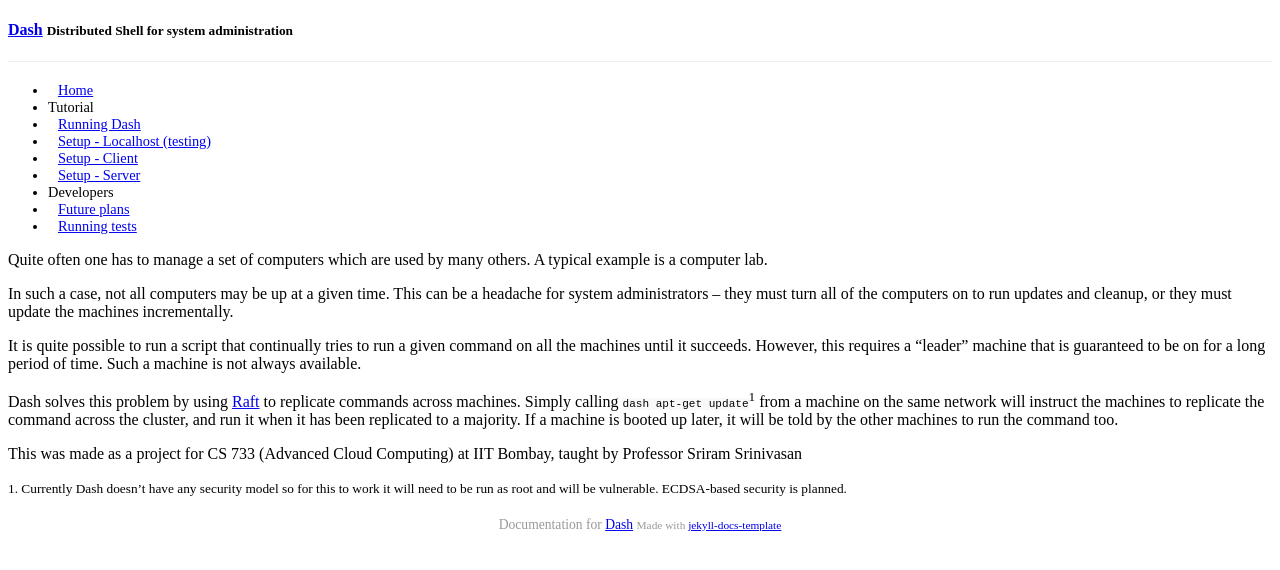
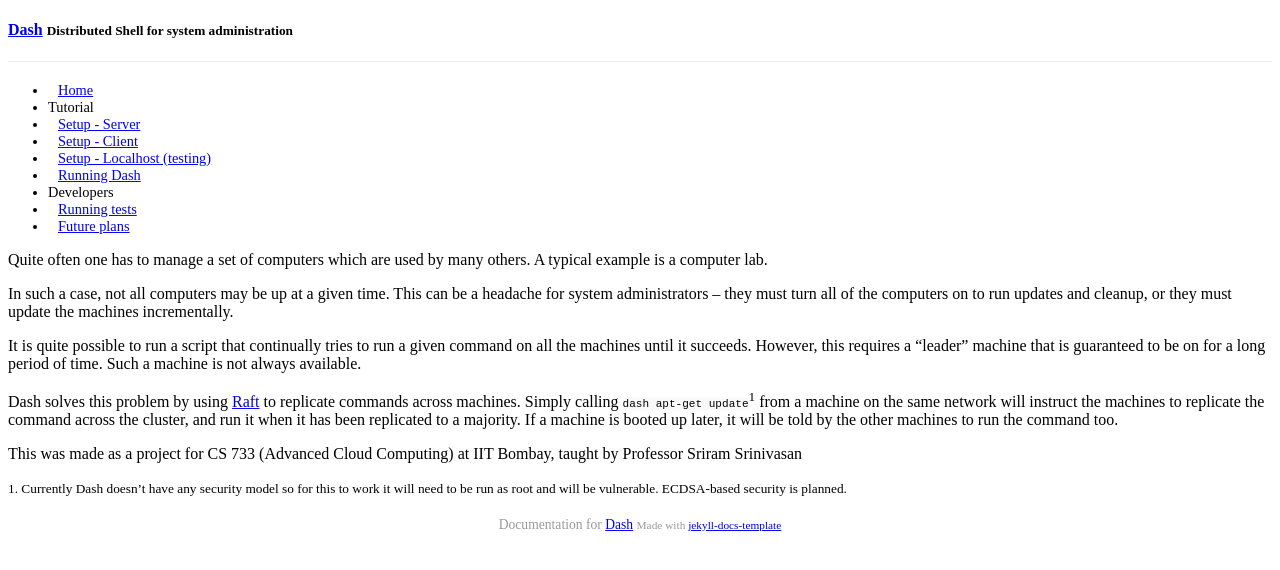
Before and after one commit to Manishearth/dash, a Jekyll site: the page built from index.md, in a window 1280 px wide. Shown: the top 570 px of the page. Built offline with Jekyll 4.4.1, drawn with Linux system fonts in a browser that asks for light colours; Markdown is read by kramdown in place of the engine named in the settings; a style sheet for code colours, icons or effects is not loaded.

Commit message:
fix ordering

```diff
--- a/_includes/navigation.html
+++ b/_includes/navigation.html
@@ -4,7 +4,7 @@
         {% assign attr = section[0] %}
         {% assign label = section[1] %}
 
-        {% for page in site.categories[attr] %}
+        {% for page in site.categories[attr] reversed %}
             {% if forloop.first %}
                 <li class=nav-header>{{ label }}</li>
             {% endif %}
```
